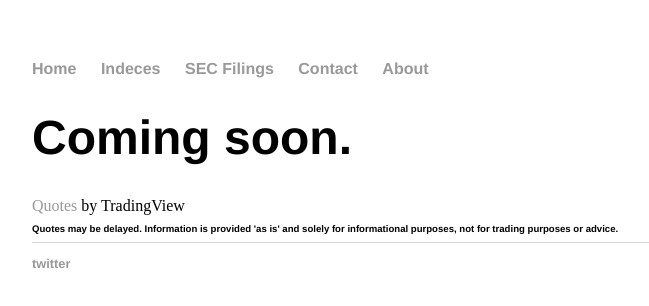
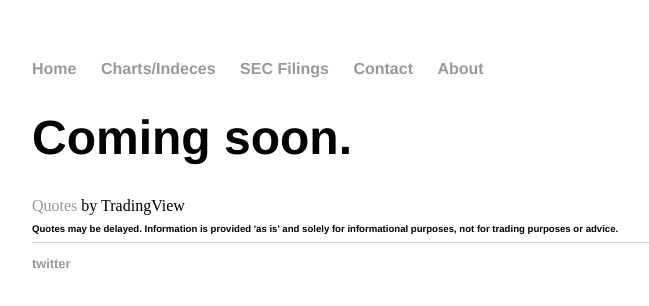
Before and after one commit to dlmurphy2008/dlmurphy2008.github.io, a plain HTML site: page index.html in a window 1280 px wide. Shown: the whole page, without its empty margins (160-809 px from the left). Drawn offline with Linux system fonts and the light colour scheme; a script that the page names is missing.

Commit message:
Update index.html

```diff
--- a/index.html
+++ b/index.html
@@ -8,7 +8,7 @@
 		<nav>
     		<ul>
         		<li><a href="/">Home</a></li>
-	        	<li><a href="/indeces">Indeces</a></li>
+	        	<li><a href="/indeces">Charts/Indeces</a></li>
         		<li><a href="/secfilings">SEC Filings</a></li>
 			<li><a href="/Contact">Contact</a></li>
         		<li><a href="/about">About</a></li>
```
